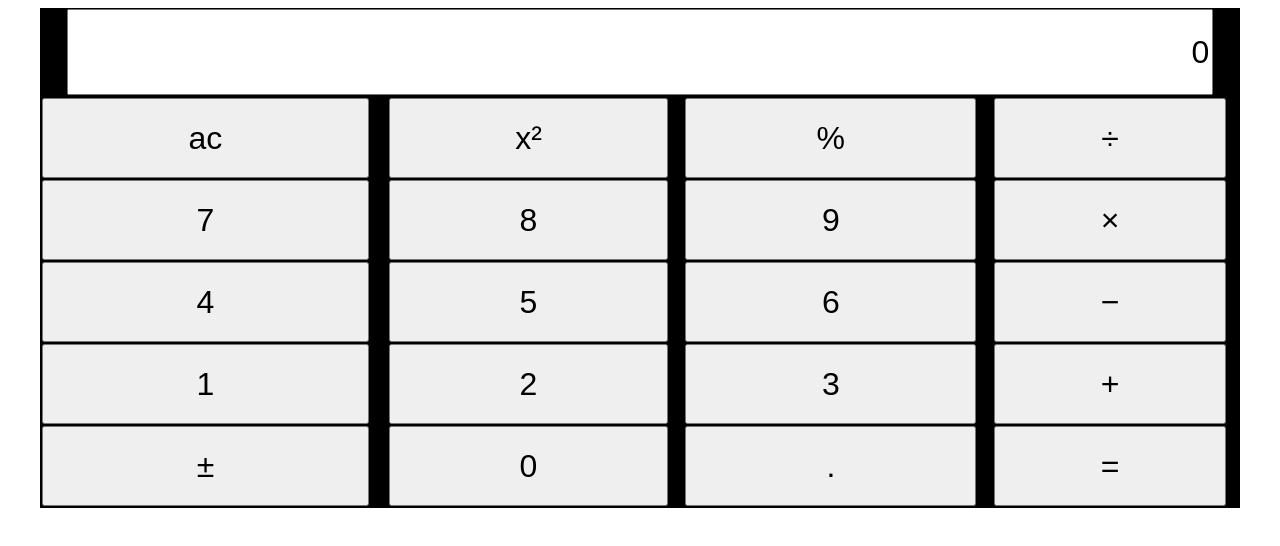
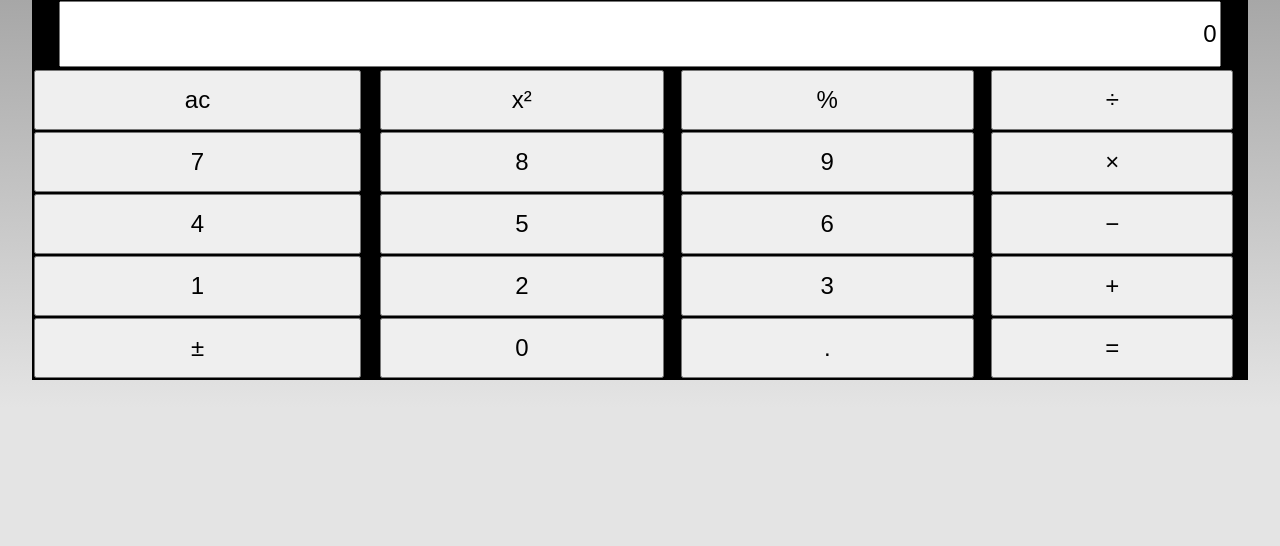
Before and after one commit to sorin4u/Cordova-Android-app-Calculator, a plain HTML site: page index.html in a window 1280 px wide. Drawn offline with Linux system fonts and the light colour scheme; files that its build step writes are made by us from their sources.

Commit message:
Update index.html

```diff
--- a/index.html
+++ b/index.html
@@ -6,8 +6,9 @@
 
         <meta name="color-scheme" content="light dark">
 
-        <link rel="stylesheet" href="css/calculator.css">
-        <script src="calculator.js"></script>
+        <link rel="stylesheet" href="index.css">
+        <link rel="stylesheet" href="/calculator.css">
+
 
         <title>Calculator</title>
     </head>
```
